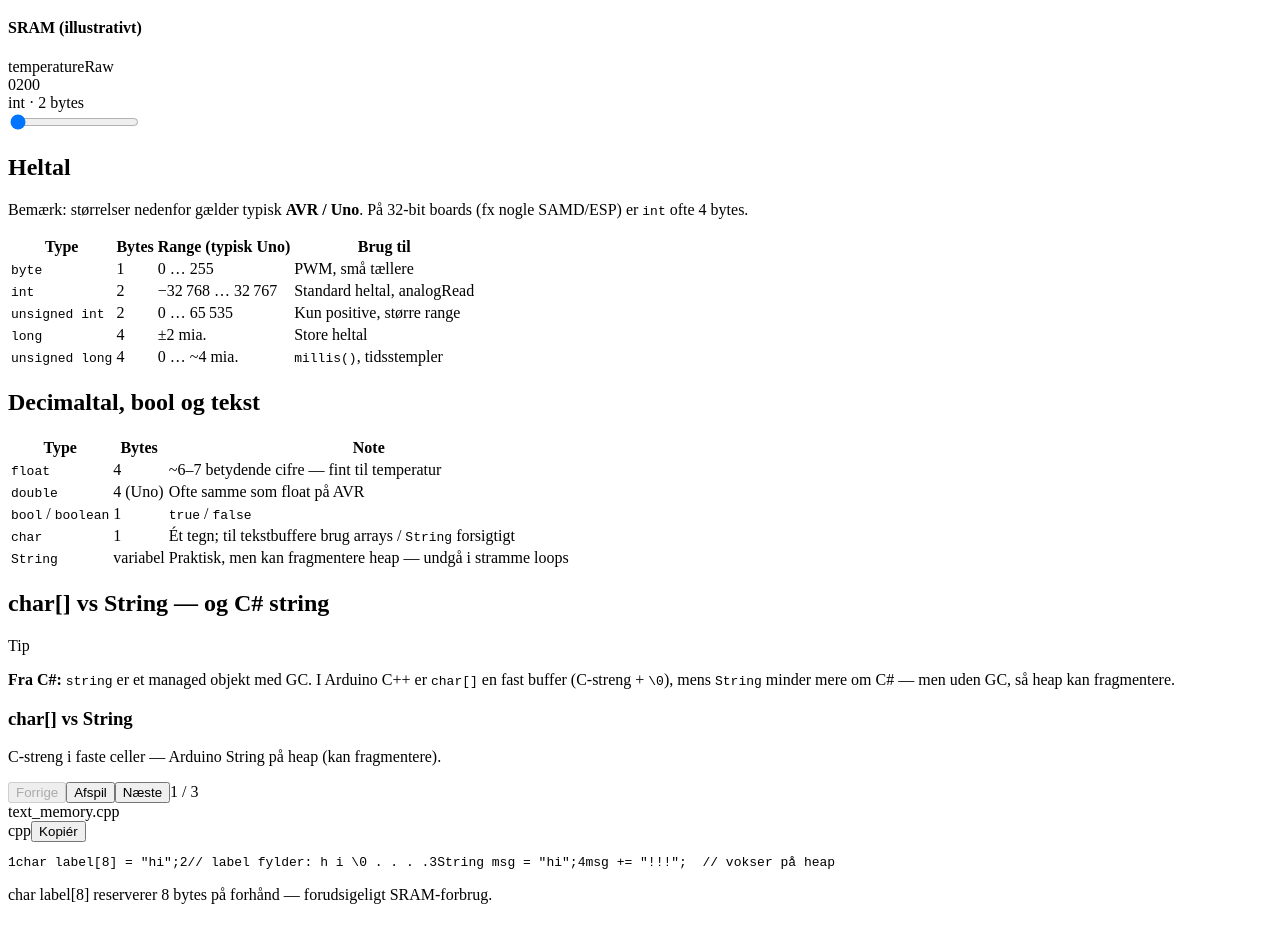
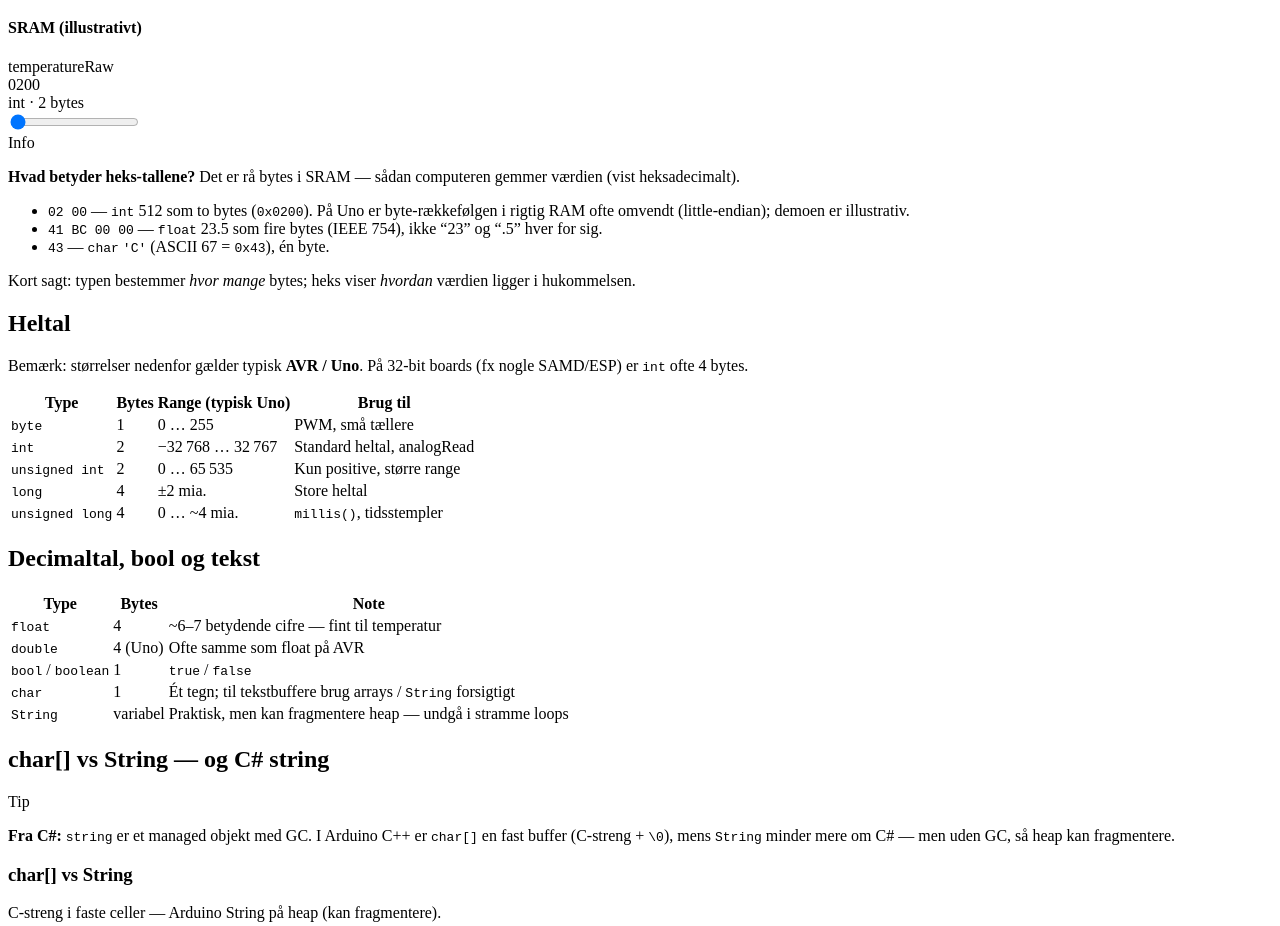
Before and after one commit to Mercantech/CPP, a React (Vite) app in the folder web/: page /h3/datatyper in a window 1280 px wide. Shown: the part 801-1727 px from the top of the page. Built offline with nearby package versions, Linux system fonts and the light colour scheme; the HTML template or start-up script is replaced by a standard one.

Commit message:
Forklar heks-bytes under SRAM-demo på Datatyper.

```diff
--- a/web/src/pages/h3/Datatyper.tsx
+++ b/web/src/pages/h3/Datatyper.tsx
@@ -24,6 +24,30 @@ export function DatatyperContent() {
         tavlen, men animeret).
       </p>
       <MemoryStage demo={bytesFillDemo} />
+      <Callout type="info">
+        <p>
+          <strong>Hvad betyder heks-tallene?</strong> Det er rå bytes i SRAM — sådan computeren
+          gemmer værdien (vist heksadecimalt).
+        </p>
+        <ul>
+          <li>
+            <code>02 00</code> — <code>int</code> 512 som to bytes (<code>0x0200</code>). På Uno er
+            byte-rækkefølgen i rigtig RAM ofte omvendt (little-endian); demoen er illustrativ.
+          </li>
+          <li>
+            <code>41 BC 00 00</code> — <code>float</code> 23.5 som fire bytes (IEEE 754), ikke “23”
+            og “.5” hver for sig.
+          </li>
+          <li>
+            <code>43</code> — <code>char</code> <code>'C'</code> (ASCII 67 = <code>0x43</code>), én
+            byte.
+          </li>
+        </ul>
+        <p>
+          Kort sagt: typen bestemmer <em>hvor mange</em> bytes; heks viser <em>hvordan</em> værdien
+          ligger i hukommelsen.
+        </p>
+      </Callout>
 
       <h2>Heltal</h2>
       <p>
```
